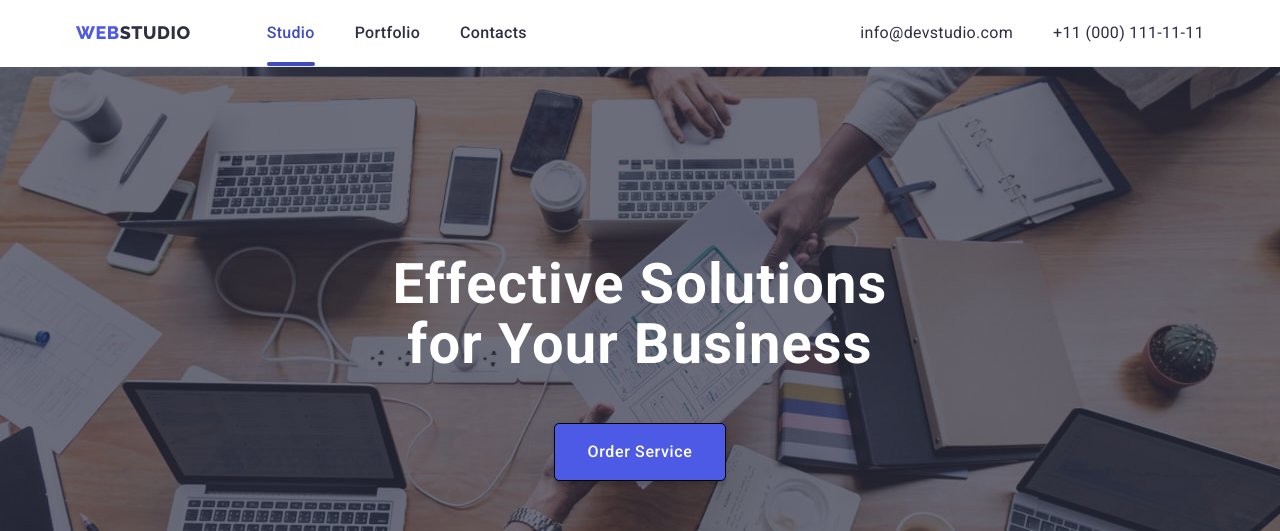
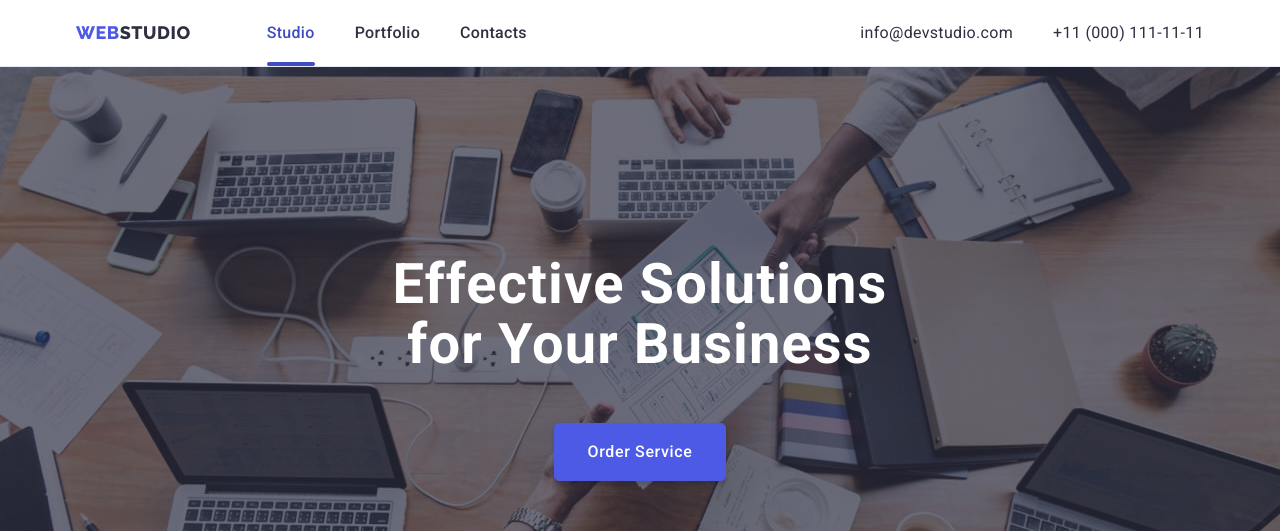
Before and after one commit to VolodimirBilyk/goit-markup-hw-05, a plain HTML site: page index.html in a window 1280 px wide. Shown: the top 531 px of the page. Drawn offline with nearby package versions, Linux system fonts and the light colour scheme.

Commit message:
ДЗ-5
border for header, del border for main button

```diff
--- a/css/styles.css
+++ b/css/styles.css
@@ -57,7 +57,7 @@ button {
 
 /* Полоска для хедера */
 
-header {
+.header {
     border-bottom: 1px solid var(--border-color);
 }
 
@@ -74,6 +74,12 @@ header {
 .header-container {
     align-items: center;
     display: flex;
+    margin-left: auto;
+    margin-right: auto;
+    width: 1158px;
+    padding-left: 15px;
+    padding-right: 15px;
+
 }
 
 .main-nav {
@@ -625,7 +631,7 @@ a {
 /* Стилі для головної кнопки сторінки */
 .main-button {
     background: var(--accent-text-color);
-    border: 1px solid #000000;
+    border: 1px solid var(--accent-text-color);
     box-shadow: 0px 4px 4px rgba(0, 0, 0, 0.15);
     border-radius: 5px;
     cursor: pointer;
--- a/index.html
+++ b/index.html
@@ -11,7 +11,7 @@
     <link rel="stylesheet" href="./css/styles.css">
 </head>
 <body>
-    <header class="container">
+    <header class="header">
         <div class="header-container">
             <nav class="main-nav">
                 <a href="./index.html" class="logo">
```
Also changed, not shown: portfolio.html (+1 -1 lines).
